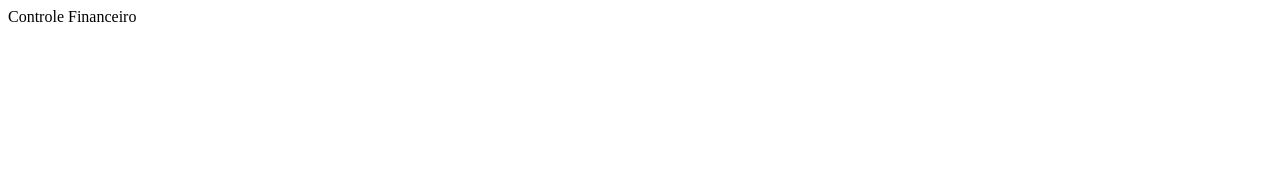
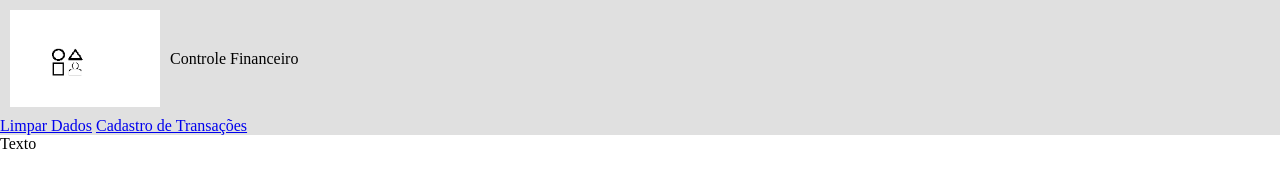
Before and after one commit to alexandredgarcia/projeto-via-varejo, a plain HTML site: page index.html in a window 1280 px wide. Drawn offline with Linux system fonts and the light colour scheme.

Commit message:
Preparando Cabeçalho

```diff
--- /dev/null
+++ b/assets/css/style.css
@@ -0,0 +1,28 @@
+body{
+    width: 100%;
+    margin: 0px;
+}
+
+
+.contente {
+    width: 100%;
+    height: 100%;
+}
+
+header {
+    background: #e0e0e0;
+}
+
+img {
+    width: 150px;
+    padding: 10px;
+}
+
+img, p {
+    display: inline-block;
+}
+
+.logo-texto {
+    display: flex;
+    align-items: center;
+}
--- a/index.html
+++ b/index.html
@@ -2,11 +2,38 @@
 <html>
     <head>
         <title>Projeto Via Varejo</title>
+        <meta name="viewport" content="width=device-width, initial-scale=1.0">
+        <link rel="stylesheet" href="./assets/css/style.css">
 
     </head>
 
     <body>
-        Controle Financeiro
+
+            <div class="content">
+                <header>
+                    <div class="logo-texto">
+                        <img src="./assets/img/Logo.png" alt="Logo">
+                         <p>Controle Financeiro</p>
+                    </div>
+
+                    <a href="limpar dados.html">Limpar Dados</a>
+                    <a href="cadastro transacoes.html">Cadastro de Transações</a>
+
+
+
+                </header>
+
+
+                <section>
+
+                    Texto
+
+                </section>
+
+
+
+
+            </div>
 
 
     </body>
```
Also changed, not shown: assets/img/Logo.png (added).
